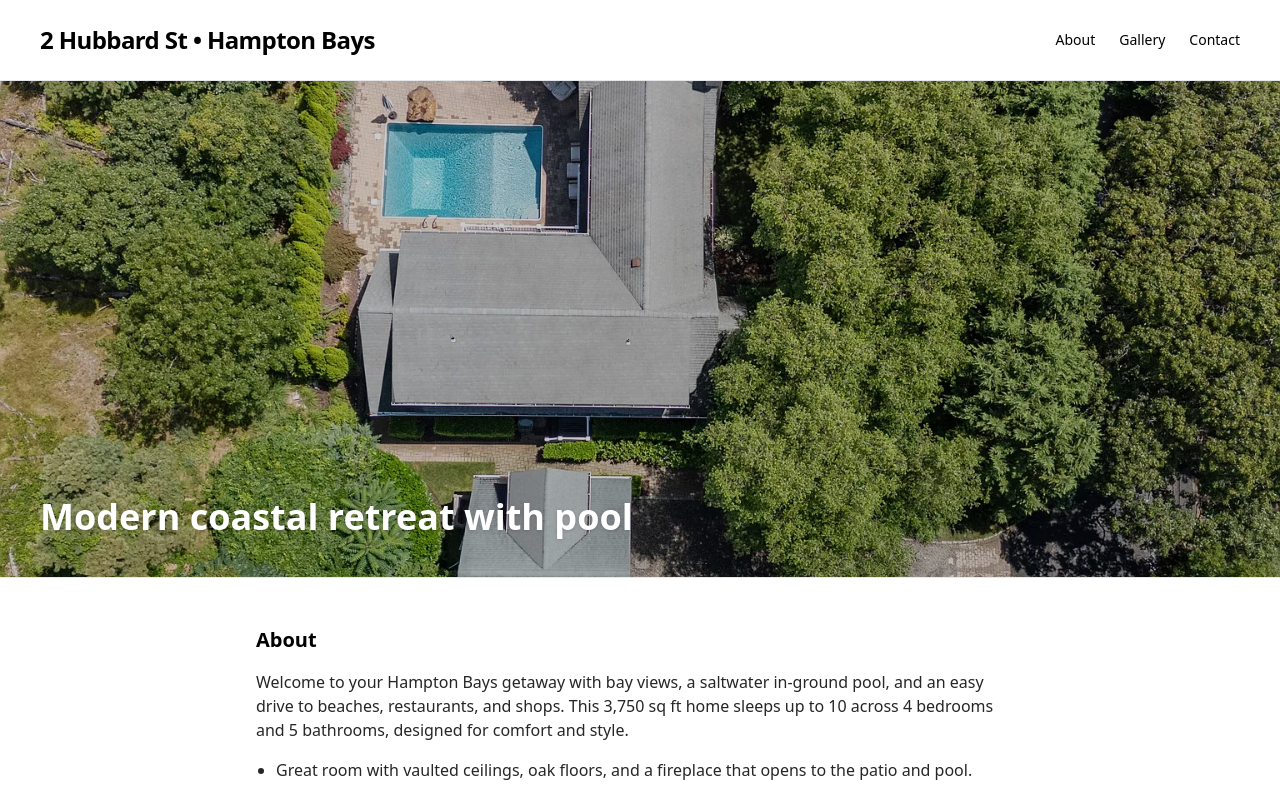
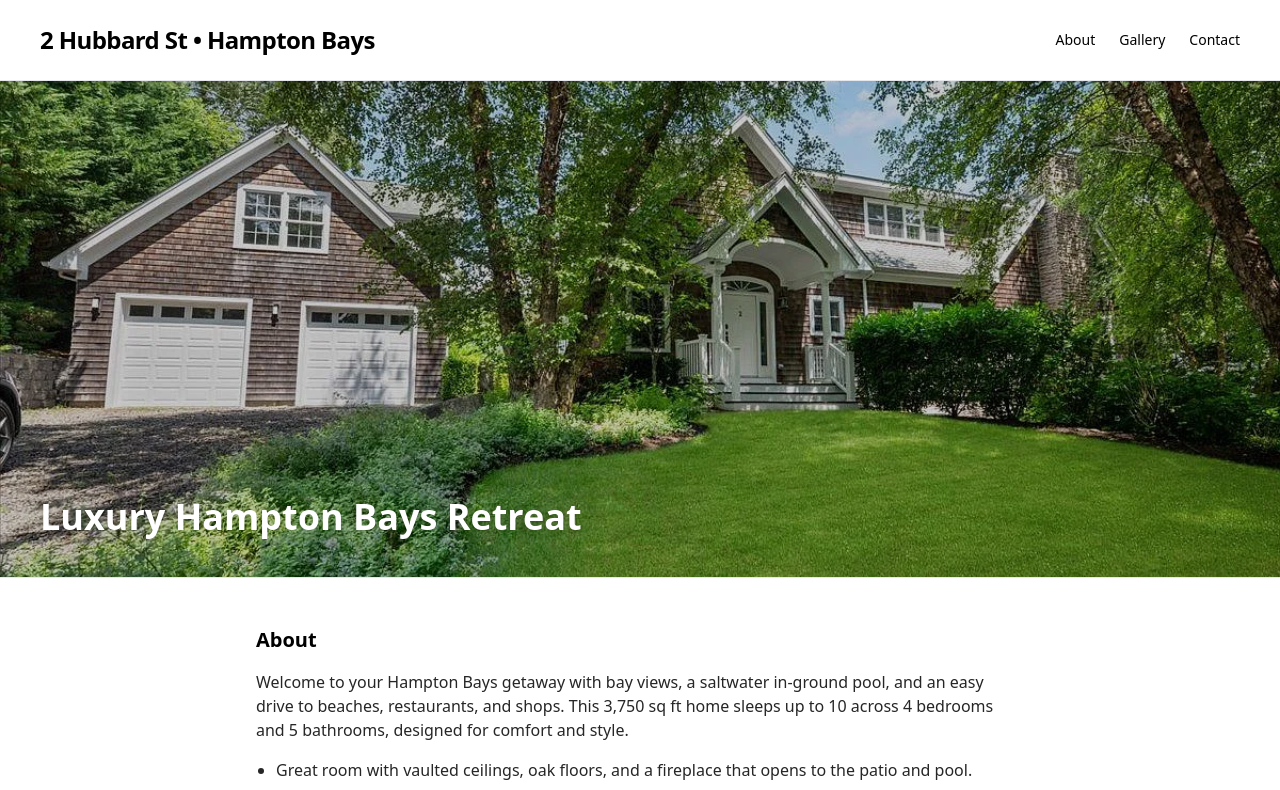
Before and after one commit to maxviens44/hampton-bays-rental, a React (Vite) app: page / in a window 1280 px wide. Shown: the top 790 px of the page. Built offline with nearby package versions, Linux system fonts and the light colour scheme; the HTML template or start-up script is replaced by a standard one.

Commit message:
Update App.jsx

```diff
--- a/src/App.jsx
+++ b/src/App.jsx
@@ -97,8 +97,8 @@ export default function App() {
         <div className="max-w-7xl mx-auto">
           <div className="relative">
             <img
-              src="/images/top.webp"
-              alt="Aerial View"
+              src="/images/hosue.webp"
+              alt="House View"
               className="w-full h-[46vh] md:h-[62vh] object-cover"
               loading="eager"
               fetchpriority="high"
@@ -106,7 +106,7 @@ export default function App() {
             <div className="absolute inset-0 bg-black/20" />
             <div className="absolute bottom-6 left-6 md:bottom-10 md:left-10">
               <h2 className="text-white text-2xl md:text-4xl font-semibold drop-shadow">
-                Modern coastal retreat with pool
+                Luxury Hampton Bays Retreat
               </h2>
             </div>
           </div>
```
